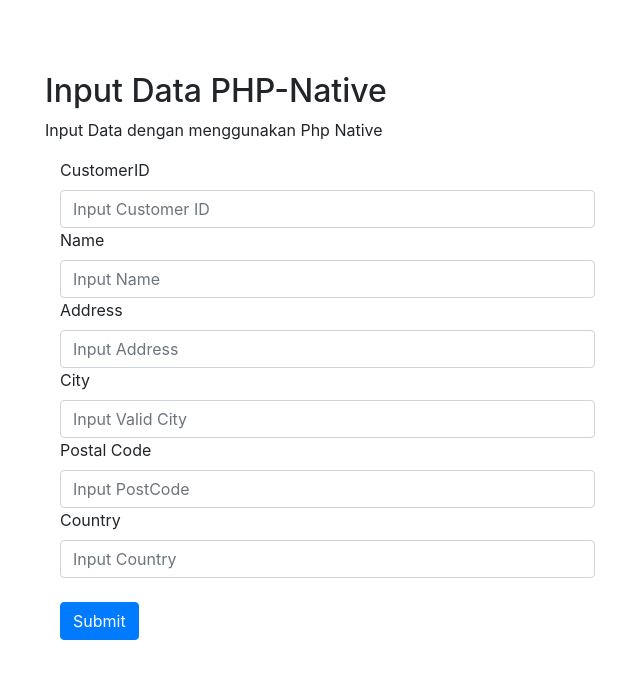
After one commit to haloalfii/CRUD-PHPNative, a PHP site: page /input-data.php in a window 1280 px wide. The commit adds this page. Shown: the top 679 px of the page, without its empty margins (40-680 px from the left). Run offline with PHP 8.4, Linux system fonts and the light colour scheme.

Commit message:
Final Change

```diff
--- a/edit-data.php
+++ b/edit-data.php
@@ -12,7 +12,6 @@ $id = $_GET['CustomerID'];
 $data = $crud->GetByIdData($id);
 foreach ($data as $data) {
 ?>
-
     <!DOCTYPE html>
     <html lang="en">
 
--- a/index.php
+++ b/index.php
@@ -49,7 +49,7 @@
             <td><?php echo $row['City'] ?></td>
             <td>
               <a href="edit-data.php?CustomerID=<?=$row['CustomerID']?>" class="btn btn-outline-warning">Edit</a>
-              <a href="edit-mahasiswa.php?CustomerID=<?=$row['CustomerID']?>" class="btn btn-outline-danger">Delete</a>
+              <a href="hapus-data.php?CustomerID=<?=$row['CustomerID']?>" class="btn btn-outline-danger">Delete</a>
             </td>
           </tr>
         <?php
@@ -57,7 +57,7 @@
         ?>
       </tbody>
     </table>
-    <a class="btn btn-outline-success">Input Data</a>
+    <a href="input-data.php" class="btn btn-outline-success">Input Data</a>
   </div>
 
 </body>
--- /dev/null
+++ b/input-data.php
@@ -0,0 +1,99 @@
+<?php
+include_once "proses.php";
+$crud = new CRUD;
+
+if (isset($_POST['submit'])) {
+    $CustomerID = $_POST['CustomerID'];
+    $Name = $_POST['Name'];
+    $Address = $_POST['Address'];
+    $City = $_POST['City'];
+    $PostCode = $_POST['PostCode'];
+    $Country = $_POST['Country'];
+
+    $add_status = $crud->AddData($CustomerID, $Name, $Address, $City, $PostCode, $Country);
+    if ($add_status) {
+        echo "<script>
+                alert('Data berhasil ditambahkan');
+                location='index.php';
+            </script>";
+    }
+}
+?>
+
+<!DOCTYPE html>
+<html lang="en">
+
+<head>
+    <title>CRUD PHP-Native</title>
+    <meta charset="utf-8">
+    <meta name="viewport" content="width=device-width, initial-scale=1">
+    <link rel="stylesheet" href="https://cdn.jsdelivr.net/npm/bootstrap@4.6.0/dist/css/bootstrap.min.css" integrity="sha384-B0vP5xmATw1+K9KRQjQERJvTumQW0nPEzvF6L/Z6nronJ3oUOFUFpCjEUQouq2+l" crossorigin="anonymous">
+    <script src="https://code.jquery.com/jquery-3.5.1.slim.min.js" integrity="sha384-DfXdz2htPH0lsSSs5nCTpuj/zy4C+OGpamoFVy38MVBnE+IbbVYUew+OrCXaRkfj" crossorigin="anonymous"></script>
+    <script src="https://cdn.jsdelivr.net/npm/bootstrap@4.6.0/dist/js/bootstrap.bundle.min.js" integrity="sha384-Piv4xVNRyMGpqkS2by6br4gNJ7DXjqk09RmUpJ8jgGtD7zP9yug3goQfGII0yAns" crossorigin="anonymous"></script>
+</head>
+
+<body>
+    <div class="container">
+        <br />
+        <br />
+        <br />
+        <h2>Input Data PHP-Native</h2>
+        <p>Input Data dengan menggunakan Php Native</p>
+        <div class="container">
+            <form class="needs-validation" method="post" novalidate="">
+
+                <div class="form-row">
+                    <div class="col-md-6 mb-10">
+                        <label for="CustomerID">CustomerID</label>
+                        <input type="text" class="form-control" id="CustomerID" placeholder="Input Customer ID" name="CustomerID" required="">
+                        <div class="invalid-feedback">Input Valid CustomerID</div>
+                    </div>
+                </div>
+
+                <div class="form-row">
+                    <div class="col-md-6 mb-10">
+                        <label for="Name">Name</label>
+                        <input type="text" class="form-control" id="Name" placeholder="Input Name" name="Name" required="">
+                        <div class="invalid-feedback">Input Valid Name</div>
+                    </div>
+                </div>
+
+                <div class="form-row">
+                    <div class="col-md-6 mb-10">
+                        <label for="Address">Address</label>
+                        <input type="text" class="form-control" id="Address" placeholder="Input Address" name="Address" required="">
+                        <div class="invalid-feedback">Input Valid Address</div>
+                    </div>
+                </div>
+
+                <div class="form-row">
+                    <div class="col-md-6 mb-10">
+                        <label for="City">City</label>
+                        <input type="text" class="form-control" id="City" placeholder="Input Valid City" name="City" required="">
+                        <div class="invalid-feedback">Input Valid City</div>
+                    </div>
+                </div>
+
+                <div class="form-row">
+                    <div class="col-md-6 mb-10">
+                        <label for="PostCode">Postal Code</label>
+                        <input type="text" class="form-control" id="PostCode" placeholder="Input PostCode" name="PostCode" required="">
+                        <div class="invalid-feedback">Input Valid PostCode</div>
+                    </div>
+                </div>
+
+                <div class="form-row">
+                    <div class="col-md-6 mb-10">
+                        <label for="Country">Country</label>
+                        <input type="text" class="form-control" id="Country" placeholder="Input Country" name="Country" required="">
+                        <div class="invalid-feedback">Input Valid Country</div>
+                    </div>
+                </div>
+                <br>
+                <button class="btn btn-primary" type="submit" name="submit">Submit</button>
+            </form>
+        </div>
+    </div>
+</body>
+
+</html>
--- a/proses.php
+++ b/proses.php
@@ -32,6 +32,24 @@ class CRUD
         return $result;
     }
 
+    public function AddData($CustomerID, $Name, $Address, $City, $PostCode, $Country)
+    {
+        $sql = $this->pdo->prepare("INSERT INTO customer (CustomerID, Name, Address, City, PostCode, Country)
+            VALUES (?, ?, ?, ?, ?, ?)
+            ON DUPLICATE KEY UPDATE CustomerID = VALUES(CustomerID), Name = VALUES(Name), Address = VALUES(Address),
+            City = VALUES(City), PostCode = VALUES(PostCode), Country = VALUES(Country)");
+
+        $sql->bindParam(1, $CustomerID);
+        $sql->bindParam(2, $Name);
+        $sql->bindParam(3, $Address);
+        $sql->bindParam(4, $City);
+        $sql->bindParam(5, $PostCode);
+        $sql->bindParam(6, $Country);
+
+        $sql->execute();
+        return $sql->rowCount();
+    }
+
     public function UpdateData($CustomerID, $Name, $Address, $City, $PostCode, $Country)
     {
         $this->pdo->setAttribute(PDO::ATTR_ERRMODE, PDO::ERRMODE_EXCEPTION);
@@ -41,5 +59,14 @@ class CRUD
         $stmt->execute();
         return $stmt->rowCount();
     }
+
+    public function DeleteData($CustomerID)
+    {
+        $this->pdo->setAttribute(PDO::ATTR_ERRMODE, PDO::ERRMODE_EXCEPTION);
+        $query = "DELETE FROM customer WHERE CustomerID ='" . $CustomerID . "'";
+        $stmt = $this->pdo->prepare($query);
+        $stmt->execute();
+        return $stmt->rowCount();
+    }
 }
 ?>
```
Also changed, not shown: hapus-data.php (added, +10 -0 lines).
